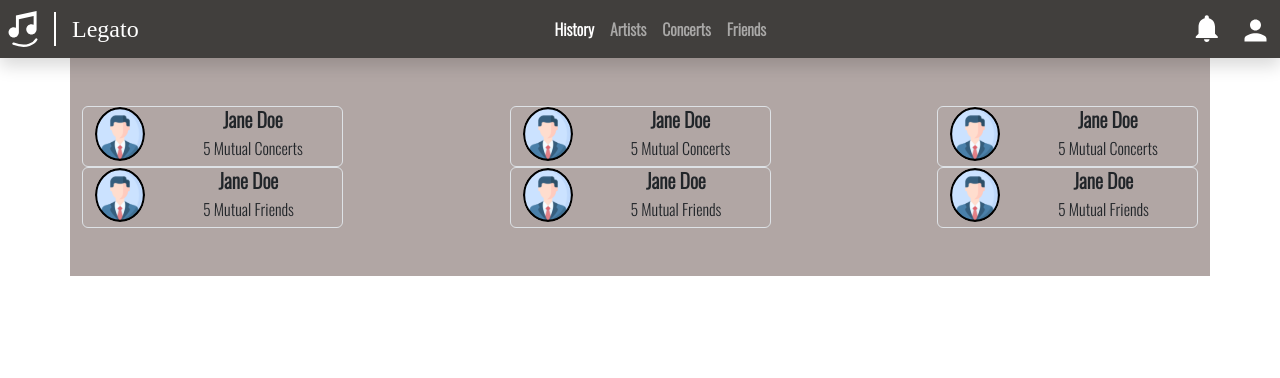
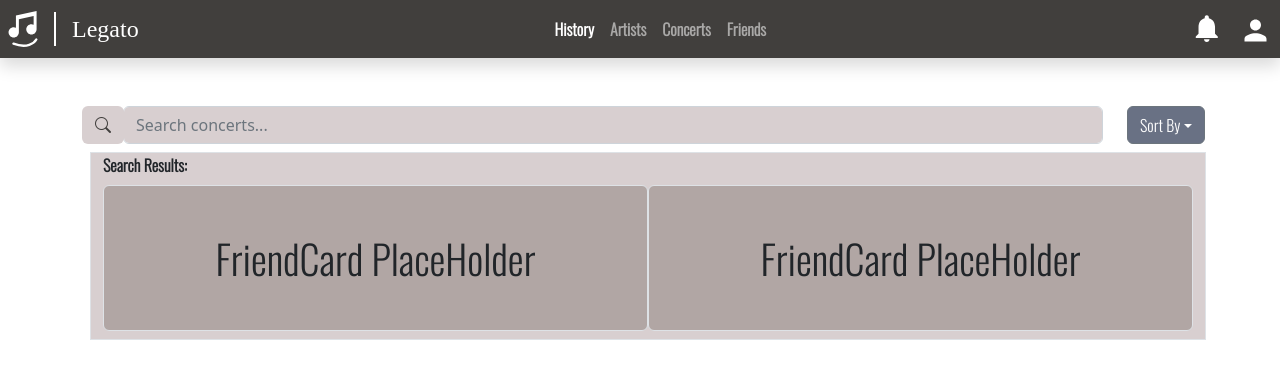
Before and after one commit to SDSC-Cali-Coders/Legato, a React (Create React App) app in the folder frontend/: page / in a window 1280 px wide. Shown: the top 378 px of the page. Built offline with nearby package versions, Linux system fonts and the light colour scheme; a web font is replaced by a local one.

Commit message:
modified:   frontend/src/App.css 	modified:   frontend/src/App.jsx 	new file:   frontend/src/components/FindFriends.jsx

```diff
--- a/frontend/src/App.css
+++ b/frontend/src/App.css
@@ -139,12 +139,12 @@
 }
 
 /* Additional styling for ConcertResults */
-.container {
+/* .container {
   text-align: left;
   padding: none;
   margin: none;
   background-color: #B1A6A4;
-}
+} */
 
 .concertResultsBtn:hover, .concertResultsBtn:active, .concertResultsBtn:focus {
   background-color: #B1A6A4 !important;
--- a/frontend/src/App.jsx
+++ b/frontend/src/App.jsx
@@ -10,53 +10,13 @@ import Navbar from './components/Navbar';
 import UserCard from './components/UserCard';
 import defProfileIcon from './assets/pfpIcon.svg';
 
+import FindFriends from './components/FindFriends';
+
 function App(props) {
   return (
     <>
       {props.isLoggedIn && <Navbar/>}
-
-      <div className="container py-5">
-        <div className="row justify-content-between">
-          <div className="col-3">
-            <UserCard img={defProfileIcon} name="Jane Doe" mutualNumber="5" type="Concerts"></UserCard>
-          </div>
-          <div className="col-3">
-            <UserCard img={defProfileIcon} name="Jane Doe" mutualNumber="5" type="Concerts"></UserCard>
-          </div>
-          <div className="col-3">
-            <UserCard img={defProfileIcon} name="Jane Doe" mutualNumber="5" type="Concerts"></UserCard>
-          </div>
-        </div>
-
-        <div className="row justify-content-between">
-          <div className="col-3">
-            <UserCard img={defProfileIcon} name="Jane Doe" mutualNumber="5" type="Friends"></UserCard>
-          </div>
-          <div className="col-3">
-            <UserCard img={defProfileIcon} name="Jane Doe" mutualNumber="5" type="Friends"></UserCard>
-          </div>
-          <div className="col-3">
-            <UserCard img={defProfileIcon} name="Jane Doe" mutualNumber="5" type="Friends"></UserCard>
-          </div>
-        </div>
-      {/* </div>
-      <div className="d-flex m-5 justify-content-between align-items-center">
-        <ConcertResults.ConcertResultsCard />{" "} */}
-      {/* </div>
-      <div className="m-5 justify-content-between align-items-center">
-        <Searchbar.ConcertSearchbar />
-        <br />
-        <Searchbar.ArtistSearchbar />
-        <br />
-        <Searchbar.FindFriendsSearchbar />
-        <br /> */}
-        {/* <DropdownMenu.Radius />
-        <br/>
-        <DropdownMenu.ConcertSortBy />
-        <br/>
-        <DropdownMenu.FindFriendsSortBy /> */}
-      </div>
-
+      <FindFriends/>
     </>
   );
 }
--- /dev/null
+++ b/frontend/src/components/FindFriends.jsx
@@ -0,0 +1,35 @@
+import React from 'react';
+import Searchbar from './Searchbar';
+import DropdownMenu from './DropdownMenu';
+
+const FindFriends = (props) => {
+    return (
+        <div className="container">
+            <div className="row mt-5">
+                <div className="col-11">
+                    <Searchbar.ConcertSearchbar />
+                </div>
+                <div className="col-1">
+                    <DropdownMenu.FindFriendsSortBy />
+                </div>
+            </div>
+            <div className="container border text-left Oswald_regular m-2 bg-neutral-secondary">
+                <div className="row-auto mb-2">
+                    Search Results:
+                </div>
+                <div className="container text-center mb-2">
+                    <div className="row">
+                        <div className="col border rounded bg-neutral-primary">
+                            <h1 className="m-5">FriendCard PlaceHolder</h1>
+                        </div>
+                        <div className="col border rounded bg-neutral-primary">
+                            <h1 className="m-5">FriendCard PlaceHolder</h1>
+                        </div>
+                    </div>
+                </div>
+            </div>
+        </div>
+    );
+}
+
+export default FindFriends;
```
